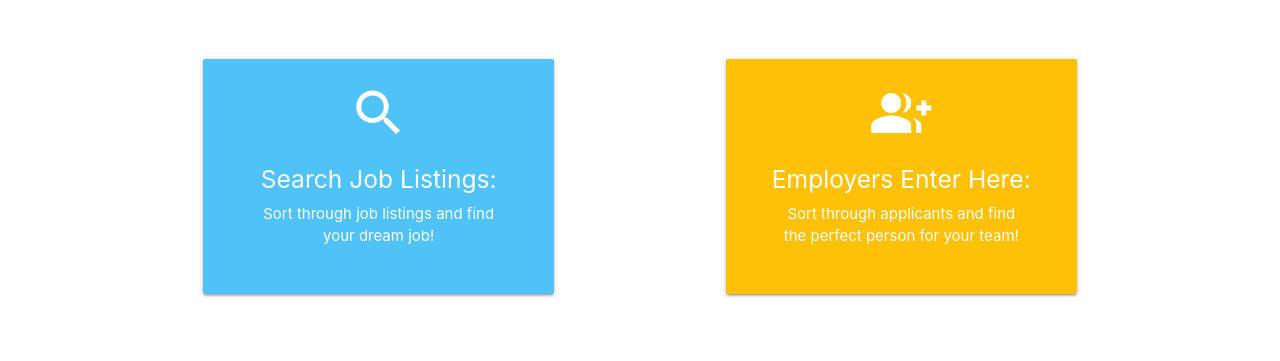
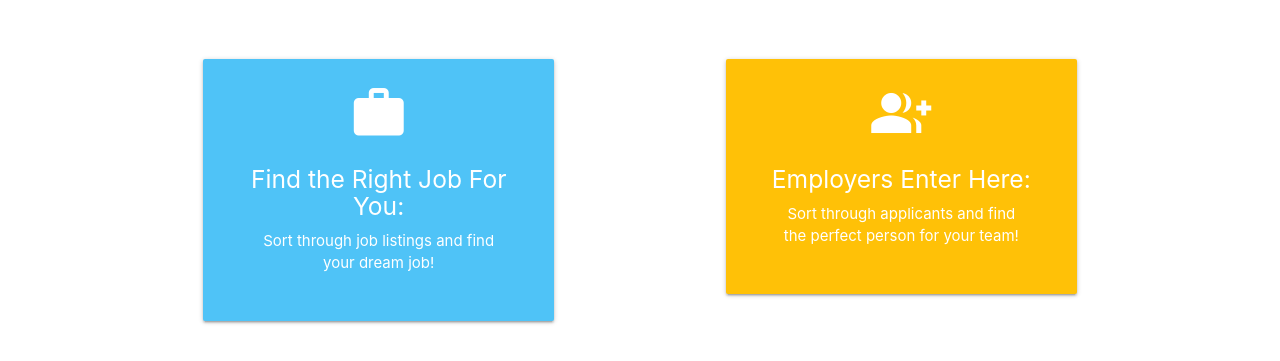
Before and after one commit to uniqueregina666/project2group6, a website: page index.html in a window 1280 px wide. Shown: the part 439-800 px from the top of the page. Drawn offline with nearby package versions, Linux system fonts and the light colour scheme.

Commit message:
update index

```diff
--- a/index.html
+++ b/index.html
@@ -45,8 +45,8 @@
       <div class="row center">
           <div class="col s12 m5">
             <a href="public/html/employee.html" id="employee-button" class = "card-panel waves-effect waves-light light-blue lighten-2">
-              <i class="medium material-icons white-text">search</i>
-              <span class = "white-text"><h5>Search Job Listings:</h5>Sort through job listings and find <br>your dream job!</span><br><br></a>
+              <i class="medium material-icons white-text">work</i>
+              <span class = "white-text"><h5>Find the Right Job For You:</h5>Sort through job listings and find <br>your dream job!</span><br><br></a>
           </div>
 
           <div class="col s12 m2"></div>
```
